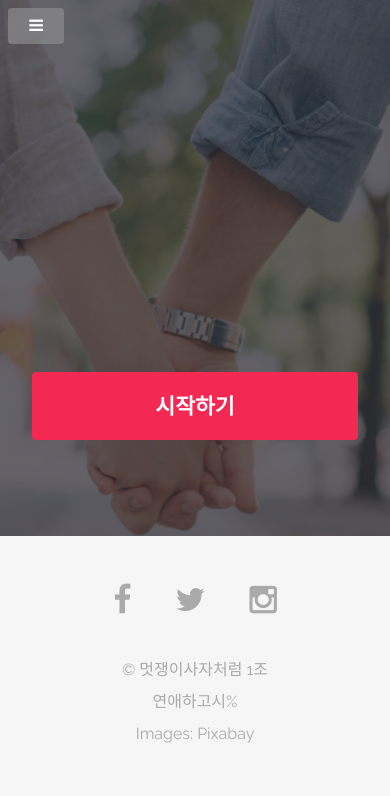
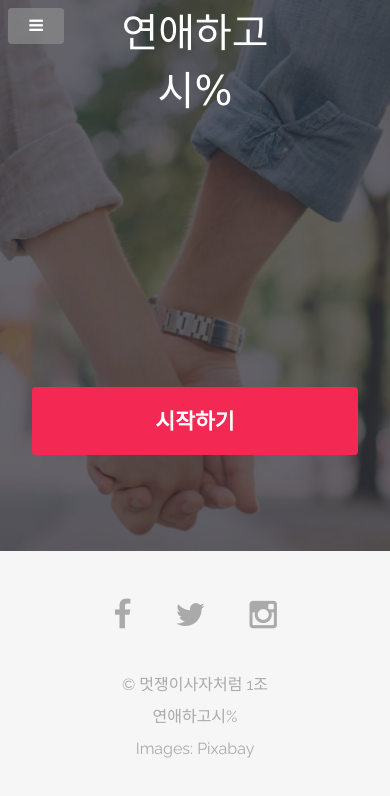
Before and after one commit to MingmanChoi/team1-miniproject, a plain HTML site: page index.html in a window 390 px wide. Drawn offline with Linux system fonts and the light colour scheme; a web font is replaced by a local one.

Commit message:
200607 MG-7

```diff
--- a/assets/css/main.css
+++ b/assets/css/main.css
@@ -2894,6 +2894,10 @@
 			animation-duration: 5s;
 			animation-iteration-count: infinite;
 		}
+		.textani > h2 {
+			padding-top:15px;
+		}
+
 		.btn .btn-default{
 			border: 1px solid #ced4da !important;
 		}
@@ -2960,8 +2964,15 @@
 
 		@media screen and (max-width: 980px) {
 
-			#header {
+			#header #nav{
 				display: none;
+			}
+			#header h1{
+				left: 50% !important;
+				top: 2% !important;
+				font-size: 40px !important;
+				transform: translateX(-50%);
+				line-height: normal !important;
 			}
 
 		}
```
Also changed, not shown: index.html (+1 -1 lines).
